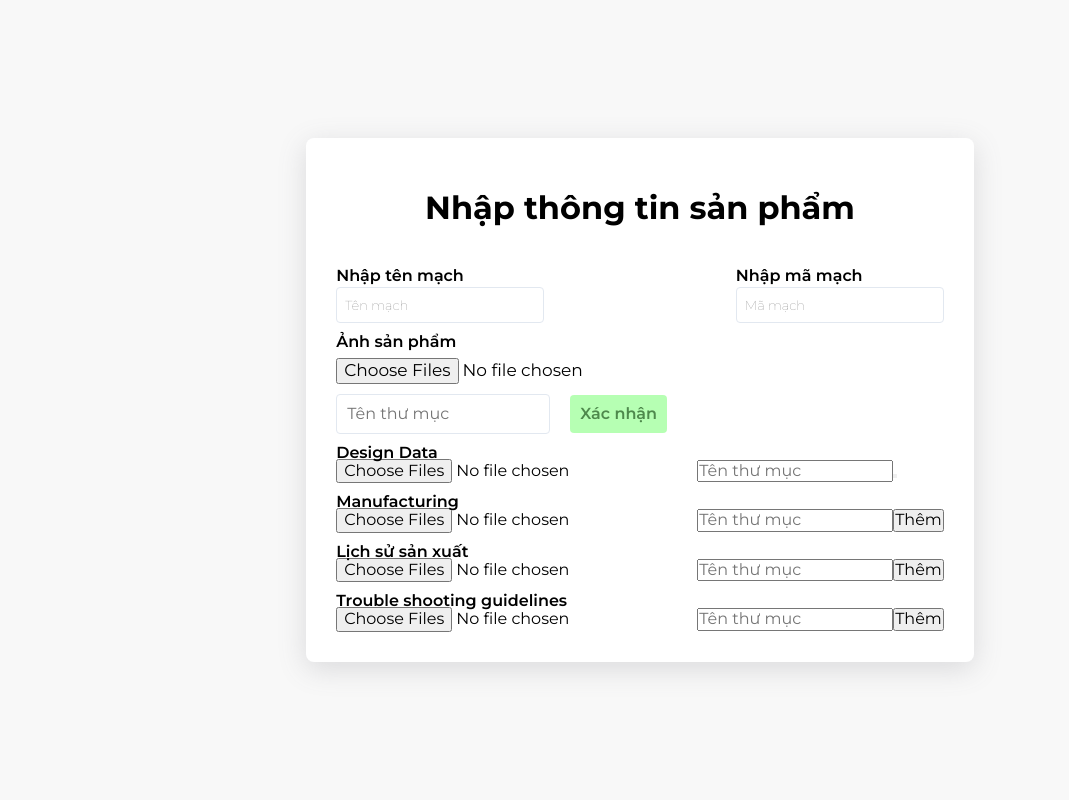
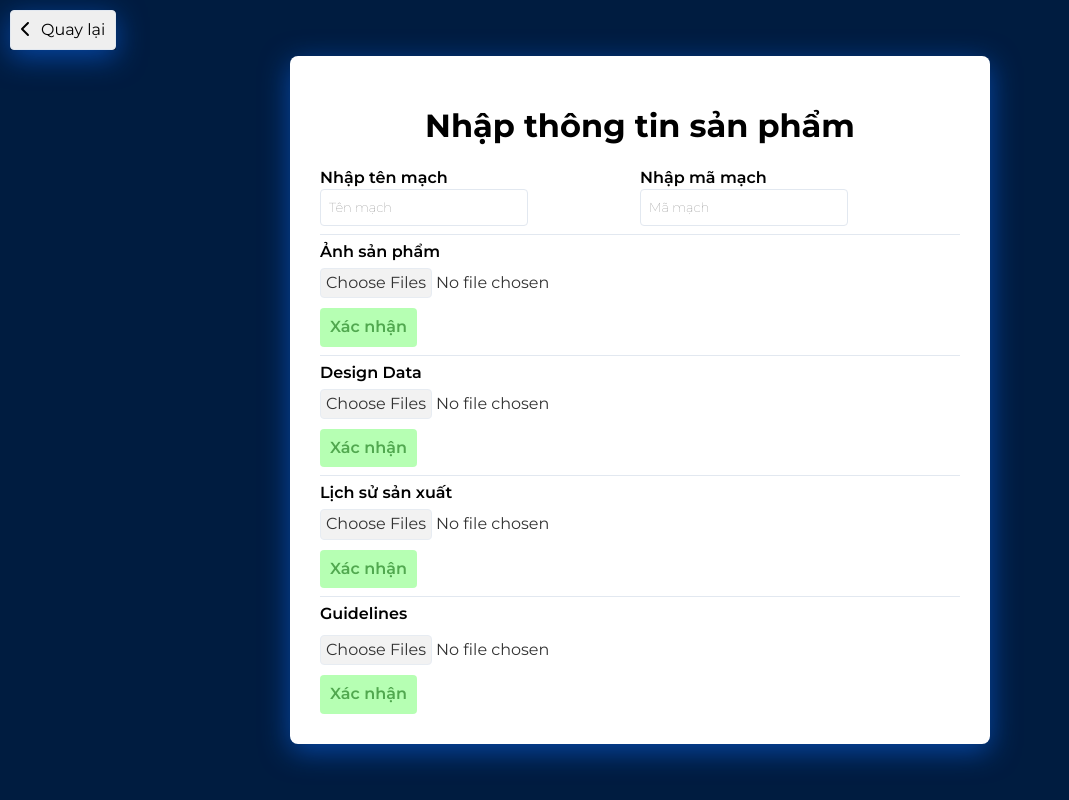
Before and after one commit to dangnguyenquang/hytek_web, a React (Create React App) app in the folder code/FE/: page /addproduct in a window 1280 px wide. Shown: the whole page, without its empty margins (0-1069 px from the left). Built offline with nearby package versions, Linux system fonts and the light colour scheme.

Commit message:
Update FE

```diff
--- a/code/FE/package.json
+++ b/code/FE/package.json
@@ -3,6 +3,10 @@
   "version": "0.1.0",
   "private": true,
   "dependencies": {
+    "@fortawesome/fontawesome-svg-core": "^6.4.2",
+    "@fortawesome/free-regular-svg-icons": "^6.4.2",
+    "@fortawesome/free-solid-svg-icons": "^6.4.2",
+    "@fortawesome/react-fontawesome": "^0.2.0",
     "@testing-library/jest-dom": "^5.17.0",
     "@testing-library/react": "^13.4.0",
     "@testing-library/user-event": "^13.5.0",
--- a/code/FE/public/index.html
+++ b/code/FE/public/index.html
@@ -11,6 +11,7 @@
     />
     <link rel="apple-touch-icon" href="%PUBLIC_URL%/logo192.png" />
     <link rel="manifest" href="%PUBLIC_URL%/manifest.json" />
+    <link rel="stylesheet" href="https://cdnjs.cloudflare.com/ajax/libs/font-awesome/6.4.2/css/all.min.css">
     <title>React App</title>
   </head>
   <body>
--- a/code/FE/src/Pages/AddProduct/AddProduct.js
+++ b/code/FE/src/Pages/AddProduct/AddProduct.js
@@ -3,6 +3,10 @@ import { Fragment, useState } from "react";
 import axios from "axios";
 import classNames from "classnames";
 import styles from "./AddProduct.scss";
+import { Link } from "react-router-dom";
+import { faChevronLeft } from "@fortawesome/free-solid-svg-icons";
+import { FontAwesomeIcon } from "@fortawesome/react-fontawesome";
+
 const cx = classNames.bind(styles);
 
 function AddProduct() {
@@ -48,12 +52,29 @@ function AddProduct() {
   return (
     <Fragment>
       <div className={cx("addproduct__container")}>
+        <div className={cx("backtohomeBtn")}>
+          <button>
+            <Link
+              to="/"
+              style={{
+                textDecoration: "none",
+                color: "#000",
+                fontSize: "1.6rem",
+              }}
+            >
+              <FontAwesomeIcon className={cx('BackBtnIco')} icon={faChevronLeft} />
+              Quay lại
+            </Link>
+          </button>
+        </div>
+
         <div className={cx("addproduct__box")}>
           {/* Title */}
           <div className={cx("addproduct__title")}>
             <h1>Nhập thông tin sản phẩm</h1>
           </div>
 
+          <div className={cx("input__product-Name-Id")}>
             {/* Nhap ten */}
             <div className={cx("input__product-Name")}>
               <label>Nhập tên {NameType}</label>
@@ -69,18 +90,18 @@ function AddProduct() {
               <label>Nhập mã {NameType}</label>
               <input type="ID" name="ID" placeholder={`Mã` + " " + NameType} />
             </div>
+          </div>
 
           {/* Them hinh anh */}
           <div className={cx("input__product-upload Image")}>
             <label>Ảnh sản phẩm</label>
-            <input className={cx('selectFile')} type="file" onChange={handleFileChange} multiple />
-            <div className={cx('input__product-upload-folderName')}>
             <input
-                type="text"
-                placeholder="Tên thư mục"
-                value={folderName}
-                onChange={handleFolderNameChange}
+              className={cx("selectFile")}
+              type="file"
+              onChange={handleFileChange}
+              multiple
             />
+            <div className={cx("input__product-upload-folderName")}>
               <button onClick={handleUpload}>Xác nhận</button>
             </div>
           </div>
@@ -88,53 +109,45 @@ function AddProduct() {
           {/* Them file Design Data */}
           <div className={cx("input__product-upload DesignData")}>
             <label>Design Data</label>
-            <input type="file" onChange={handleFileChange} multiple />
             <input
-              type="text"
-              placeholder="Tên thư mục"
-              value={folderName}
-              onChange={handleFolderNameChange}
+              className={cx("selectFile")}
+              type="file"
+              onChange={handleFileChange}
+              multiple
             />
-            <button onClick={handleUpload}></button>
+            <div className={cx("input__product-upload-folderName")}>
+              <button onClick={handleUpload}>Xác nhận</button>
+            </div>
           </div>
 
           {/* Them Manufacturing */}
-          <div className={cx("input__product-upload DesignData")}>
-            <label>Manufacturing</label>
-            <input type="file" onChange={handleFileChange} multiple />
-            <input
-              type="text"
-              placeholder="Tên thư mục"
-              value={folderName}
-              onChange={handleFolderNameChange}
-            />
-            <button onClick={handleUpload}>Thêm</button>
-          </div>
 
           {/* Them file History */}
           <div className={cx("input__product-upload History")}>
             <label>Lịch sử sản xuất</label>
-            <input type="file" onChange={handleFileChange} multiple />
             <input
-              type="text"
-              placeholder="Tên thư mục"
-              value={folderName}
-              onChange={handleFolderNameChange}
+              className={cx("selectFile")}
+              type="file"
+              onChange={handleFileChange}
+              multiple
             />
-            <button onClick={handleUpload}>Thêm</button>
+            <div className={cx("input__product-upload-folderName")}>
+              <button onClick={handleUpload}>Xác nhận</button>
+            </div>
           </div>
 
           {/* Them file Guidelines */}
           <div className={cx("input__product-upload Guidelines")}>
-            <label>Trouble shooting guidelines</label>
-            <input type="file" onChange={handleFileChange} multiple />
+            <label>Guidelines</label>
             <input
-              type="text"
-              placeholder="Tên thư mục"
-              value={folderName}
-              onChange={handleFolderNameChange}
+              className={cx("selectFile")}
+              type="file"
+              onChange={handleFileChange}
+              multiple
             />
-            <button onClick={handleUpload}>Thêm</button>
+            <div className={cx("input__product-upload-folderName")}>
+              <button onClick={handleUpload}>Xác nhận</button>
+            </div>
           </div>
         </div>
       </div>
--- a/code/FE/src/Pages/AddProduct/AddProduct.scss
+++ b/code/FE/src/Pages/AddProduct/AddProduct.scss
@@ -5,6 +5,27 @@
   justify-content: center;
   align-items: center;
   background-color: var(--primary-background);
+  background: #001c40;
+  filter: blur(5);
+  position: relative;
+}
+
+.backtohomeBtn {
+  position: absolute;
+  top: 10px;
+  left: 10px;
+  box-shadow: var(--primary-boxshadow);
+
+  & button {
+    border: solid 1px var(--primary-boderColor);
+    cursor: pointer;
+    padding: 10px;
+    border-radius: 4px;
+  }
+}
+
+.BackBtnIco {
+  margin-right: 10px;
 }
 
 .addproduct__box {
@@ -13,20 +34,32 @@
   box-shadow: var(--primary-boxshadow);
   border-radius: 8px;
   min-height: 450px;
+  min-width: 700px;
+
+  & > div:not(:last-child) {
+    border-bottom: solid 1.7px var(--primary-boderColor);
+    margin-bottom: 5px;
+    padding: 15px 0 8px 0;
+  }
+
+  & > div:first-child {
+    border: none;
+  }
 }
 
 .addproduct__title {
   text-align: center;
-  margin-bottom: 50px;
+  margin-bottom: 30px !important;
+  padding: 0 !important;
+  cursor: pointer;
 }
 
-.input__product-ID {
-  float: right;
+.input__product-Name-Id {
+  display: grid;
+  grid-template-columns: 50% 50%;
 }
 
 .input__product-Name, .input__product-ID {
-  padding: 10px 0;
-  display: inline-block;
   position: relative;
 
   & label {
@@ -34,7 +67,7 @@
     cursor: pointer;
     font-weight: 600;
     position: absolute;
-    top: -10px;
+    top: -20px;
   }
 
   & input {
@@ -54,7 +87,8 @@
 }
 
 .input__product-upload {
-  padding-top: 15px;
+  padding-top: 20px;
+  margin-top: 8px;
   display: block;
   position: relative;
 
@@ -71,14 +105,27 @@
 }
 
 #file-upload-button {
-  border: solid 1.5px #E2E8F0;
+  border: solid 1.5px var(--primary-boderColor);
   background-color: #ccc;
 }
 
 .selectFile {
-  padding: 10px 0 10px 0;
-  font-size: 1.7rem;
+  padding: 10px 0;
   cursor: pointer;
+  opacity: .8;
+
+  &:hover {
+    opacity: 1;
+  }
+
+  &::-webkit-file-upload-button {
+    font-size: 1.6rem;
+    cursor: pointer;
+    border: solid 1px var(--primary-boderColor);
+    border-radius: 4px;
+    padding: 5px;
+  }
+
 }
 
 .input__product-upload-folderName {
@@ -95,7 +142,6 @@
   }
 
   & button {
-    margin-left: 20px;
     border: none;
     border-radius: 4px;
     padding: 10px;
@@ -107,7 +153,7 @@
 
     &:hover {
       opacity: 1;
-      box-shadow: var(--primary-boxshadow);
+      box-shadow: var(--submit-buttonShadow);
     }
   }
 }
--- a/code/FE/src/components/GlobalStyle/GlobalStyle.scss
+++ b/code/FE/src/components/GlobalStyle/GlobalStyle.scss
@@ -4,11 +4,13 @@
 :root {
   --primary-background: #f8f8f8;
   --white-background: #fff;
-  --primary-boxshadow: rgba(100, 100, 111, 0.2) 0px 7px 29px 0px;
+  --primary-boxshadow: rgba(11, 108, 254, 0.534) 0px 7px 29px 0px;
   --input-boxshadow: rgba(82, 226, 77, 0.819) 0px 0px 0px 1px inset, rgba(108, 226, 104, 0.2) 0px 0px 0px 1px;
   --submit-button: rgba(145, 255, 141, 0.819);
-  --submit-colorFont: rgba(6, 74, 4, 0.819);
+  --submit-buttonShadow: rgba(112, 225, 108, 0.847) 0px 3px 8px 0px;
+  --submit-colorFont: rgba(8, 119, 5, 0.803);
   --primary-colorFont: #000;
+  --primary-boderColor: #E2E8F0;
 }
 
 * {
```
Also changed, not shown: 1 other file (tests, documents, lock files or other folders). Lines whose indentation alone changed are shown as unchanged.
